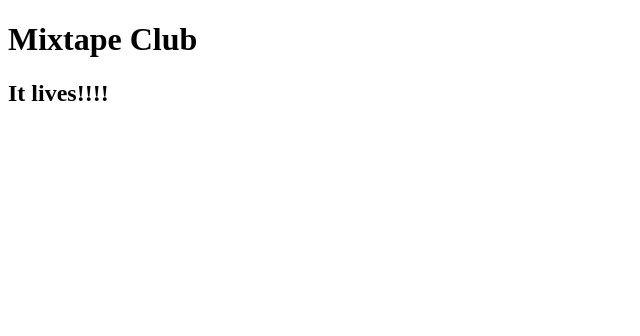
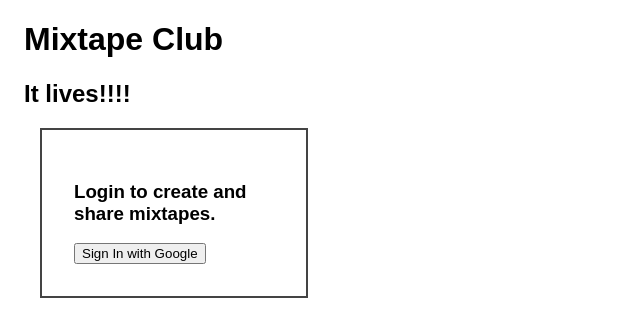
Before and after one commit to operation-sparkle/mixtape-club, a React app: page / in a window 1280 px wide. Shown: the top 336 px of the page, without its empty margins (0-640 px from the left). Built offline with nearby package versions, Linux system fonts and the light colour scheme; the HTML template or start-up script is replaced by a standard one.

Commit message:
Create login component with google authentication button

```diff
--- a/src/App.css
+++ b/src/App.css
@@ -2,3 +2,10 @@
   margin: 1rem;
   font-family: Arial, Helvetica, sans-serif;
 }
+
+.login-box {
+  border: solid 2px #444;
+  padding: 2rem;
+  margin: 1rem;
+  width: 200px;
+}
--- a/src/App.jsx
+++ b/src/App.jsx
@@ -1,6 +1,9 @@
 import React from "react";
 import ReactDOM from "react-dom";
 import axios from 'axios';
+import "./App.css";
+
+import LoginBox from './components/Login.jsx';
 
 class App extends React.Component {
     render() {
@@ -8,6 +11,7 @@ class App extends React.Component {
             <div className="App">
                 <h1>Mixtape Club</h1>
                 <h2>It lives!!!!</h2>
+                < LoginBox />
             </div>
         );
     }
--- /dev/null
+++ b/src/components/Login.jsx
@@ -0,0 +1,12 @@
+import React from 'react';
+
+const LoginBox = () => {
+    return (
+        <div className="login-box">
+        <h3>Login to create and share mixtapes.</h3>
+            <a href="/auth/google"><button>Sign In with Google</button></a>
+        </div>
+    )
+};
+
+export default LoginBox;
```
